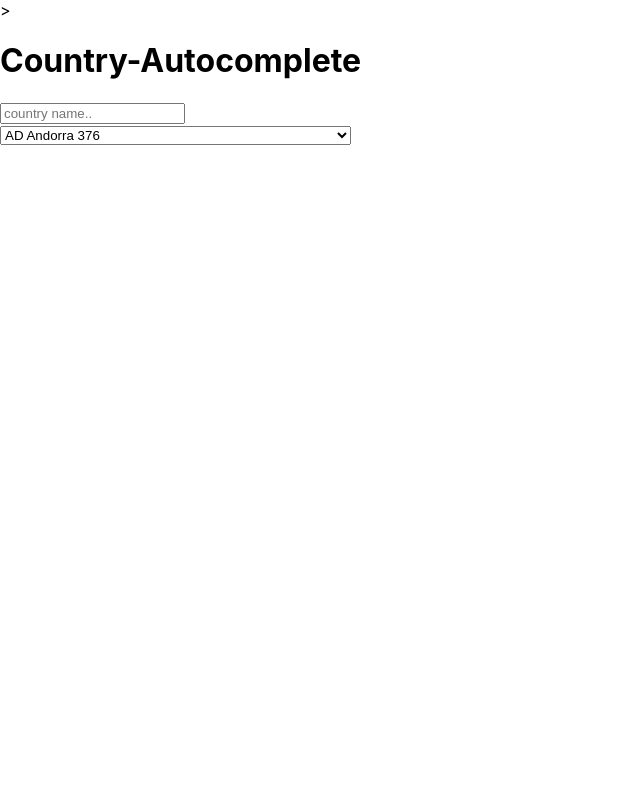
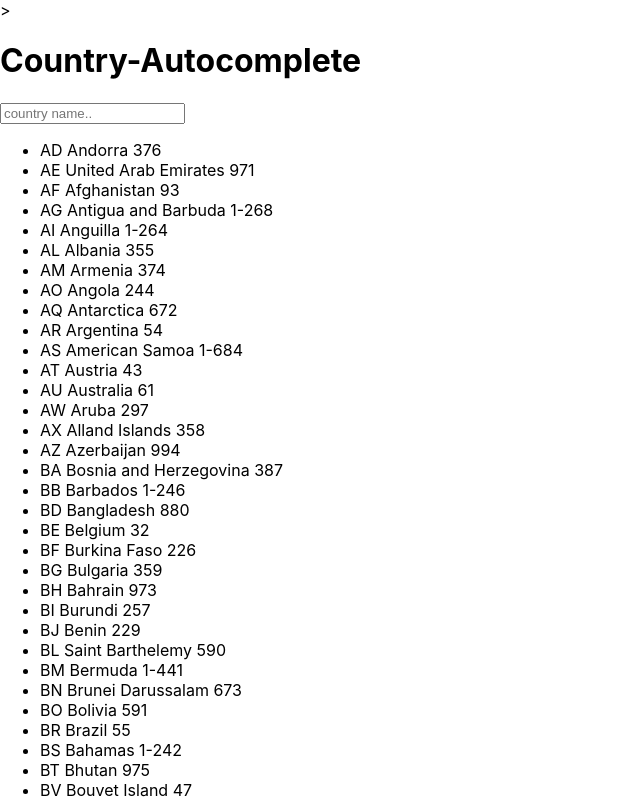
Before and after one commit to ramabadash/Country-Autocomplete-React, a React (Create React App) app in the folder country-autocomplete/: page / in a window 1280 px wide. Shown: the top 800 px of the page, without its empty margins (0-640 px from the left). Built offline with nearby package versions, Linux system fonts and the light colour scheme.

Commit message:
# On input change render the dropDown list by changing the "searchStr" on App

```diff
--- a/country-autocomplete/src/components/App.js
+++ b/country-autocomplete/src/components/App.js
@@ -12,7 +12,7 @@ function App() {
   };
 
   const filterCountries = (str) => {
-    str = str.toLowerCase();
+    str = str ? str.toLowerCase() : '';
     const filterArr = countriesArr.filter((country) => country.label.toLowerCase().includes(str));
     return filterArr;
   };
--- a/country-autocomplete/src/components/DropDown.js
+++ b/country-autocomplete/src/components/DropDown.js
@@ -3,14 +3,14 @@ import React from 'react';
 function DropDown(props) {
   return (
     <div>
-      <select id='countries'>
+      <ul id='countries'>
         {props.countries.map(({ code, label, phone }) => (
           // TODO - replace with component
-          <option value={label} key={label}>
+          <li key={label}>
             {code} {label} {phone}
-          </option>
+          </li>
         ))}
-      </select>
+      </ul>
     </div>
   );
 }
--- a/country-autocomplete/src/components/SearchBar.js
+++ b/country-autocomplete/src/components/SearchBar.js
@@ -1,7 +1,17 @@
-import React from 'react';
+import React, { useRef } from 'react';
 
-function SearchBar() {
-  return <input type='text' placeholder='country name..' />;
+function SearchBar(props) {
+  const searchInput = useRef('');
+  return (
+    <input
+      type='text'
+      placeholder='country name..'
+      ref={searchInput}
+      onChange={() => {
+        props.onStringChange(searchInput.current.value ? searchInput.current.value : '');
+      }}
+    />
+  );
 }
 
 export default SearchBar;
```
